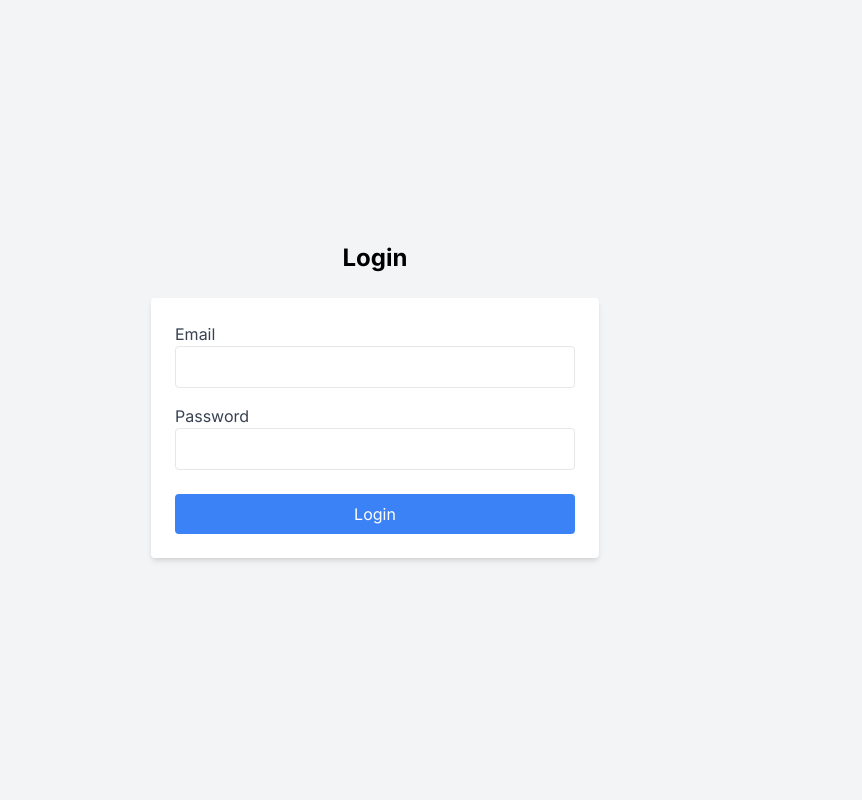
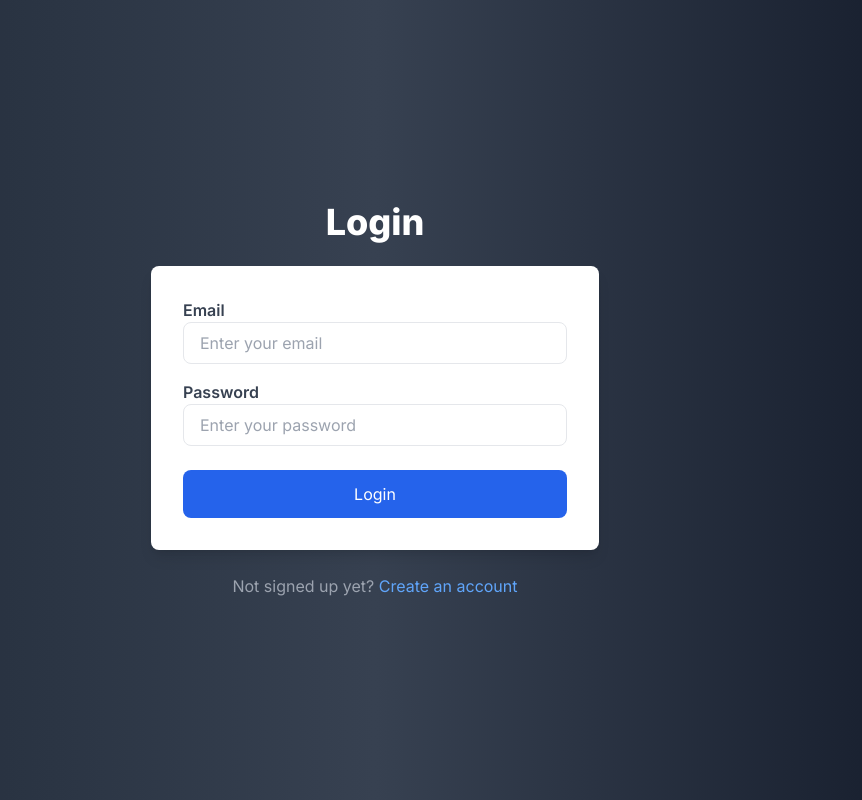
Before and after one commit to JainCK/yourhr, a Next.js app: page /login in a window 1280 px wide. Shown: the whole page, without its empty margins (265-1127 px from the left). Built offline with nearby package versions, Linux system fonts and the light colour scheme.

Commit message:
UI changes init

```diff
--- a/app/login/page.tsx
+++ b/app/login/page.tsx
@@ -2,6 +2,7 @@
 
 import { useState } from 'react';
 import { useRouter } from 'next/navigation';
+import Link from 'next/link';
 
 const LoginPage = () => {
   const [email, setEmail] = useState('');
@@ -36,20 +37,36 @@ const LoginPage = () => {
   };
 
   return (
-    <div className="flex flex-col items-center justify-center min-h-screen bg-gray-100">
-      <h1 className="text-2xl font-bold mb-6">Login</h1>
+    <div className="flex flex-col items-center justify-center min-h-screen bg-gradient-to-r from-gray-800 via-gray-700 to-gray-900">
+      <h1 className="text-4xl font-extrabold mb-6 text-white">Login</h1>
       {error && <p className="text-red-500 mb-4">{error}</p>}
-      <form onSubmit={handleLogin} className="w-full max-w-md bg-white p-6 rounded shadow-md">
+      <form onSubmit={handleLogin} className="w-full max-w-md bg-white p-8 rounded-lg shadow-lg">
         <div className="mb-4">
-          <label className="block text-gray-700">Email</label>
-          <input type="email" value={email} onChange={(e) => setEmail(e.target.value)} className="w-full px-3 py-2 border rounded" />
+          <label className="block text-gray-700 font-semibold">Email</label>
+          <input
+            type="email"
+            value={email}
+            onChange={(e) => setEmail(e.target.value)}
+            className="w-full px-4 py-2 border rounded-lg focus:outline-none focus:ring-2 focus:ring-blue-500"
+            placeholder="Enter your email"
+          />
         </div>
         <div className="mb-6">
-          <label className="block text-gray-700">Password</label>
-          <input type="password" value={password} onChange={(e) => setPassword(e.target.value)} className="w-full px-3 py-2 border rounded" />
+          <label className="block text-gray-700 font-semibold">Password</label>
+          <input
+            type="password"
+            value={password}
+            onChange={(e) => setPassword(e.target.value)}
+            className="w-full px-4 py-2 border rounded-lg focus:outline-none focus:ring-2 focus:ring-blue-500"
+            placeholder="Enter your password"
+          />
         </div>
-        <button type="submit" className="w-full bg-blue-500 text-white py-2 rounded">Login</button>
+        <button type="submit" className="w-full bg-blue-600 text-white py-3 rounded-lg hover:bg-blue-700 transition duration-300">Login</button>
       </form>
+      <p className="mt-6 text-gray-400">
+        Not signed up yet?{' '}
+        <Link href="/signup" className="text-blue-400 hover:text-blue-600 transition duration-300">Create an account</Link>
+      </p>
     </div>
   );
 };
--- a/app/page.tsx
+++ b/app/page.tsx
@@ -1,13 +1,35 @@
 import Link from 'next/link';
+import { Roboto } from 'next/font/google';
+
+const roboto = Roboto({
+  weight: '400',
+  subsets: ['latin'],
+})
 
 const Home = () => {
   return (
-    <div className="flex flex-col items-center justify-center min-h-screen bg-gray-100">
-      <h1 className="text-4xl font-bold mb-4">Welcome to YourHR</h1>
-      <p className="text-lg mb-6">Find your ideal job role based on your qualifications and preferences.</p>
-      <Link href="/signup" className="px-4 py-2 bg-blue-500 text-white rounded hover:bg-blue-600 transition-colors">
-        Get Started
-      </Link>
+    <div className="min-h-screen flex flex-col bg-gradient-to-r from-gray-800 via-gray-700 to-gray-900 text-white">
+      <header className="w-full py-4 px-6">
+        <div className="max-w-7xl mx-auto flex justify-between items-center">
+          <div className="text-3xl font-bold">YourHR</div>
+          <div>
+            <Link href="/login" className="mr-4 px-4 py-2 bg-transparent border border-white rounded">Login</Link>
+            <Link href="/signup" className="px-4 py-2 bg-blue-500 text-white rounded">Signup</Link>
+          </div>
+        </div>
+      </header>
+
+      <main className="flex-grow flex items-center justify-center">
+        <div className="text-center max-w-6xl px-6">
+          <h1 className="text-6xl font-semibold mb-6 {roboto.classname}">
+            Find Your Dream Job with <span className='text-amber-400'>YourHR</span>
+          </h1>
+          <p className="text-m mb-8 text-stone-500">
+            Connecting you with opportunities tailored to your skills and preferences.
+          </p>
+          <Link href="/signup" className="px-6 py-3 bg-blue-500 text-white rounded-full text-lg">Get Started</Link>
+        </div>
+      </main>
     </div>
   );
 };
```
